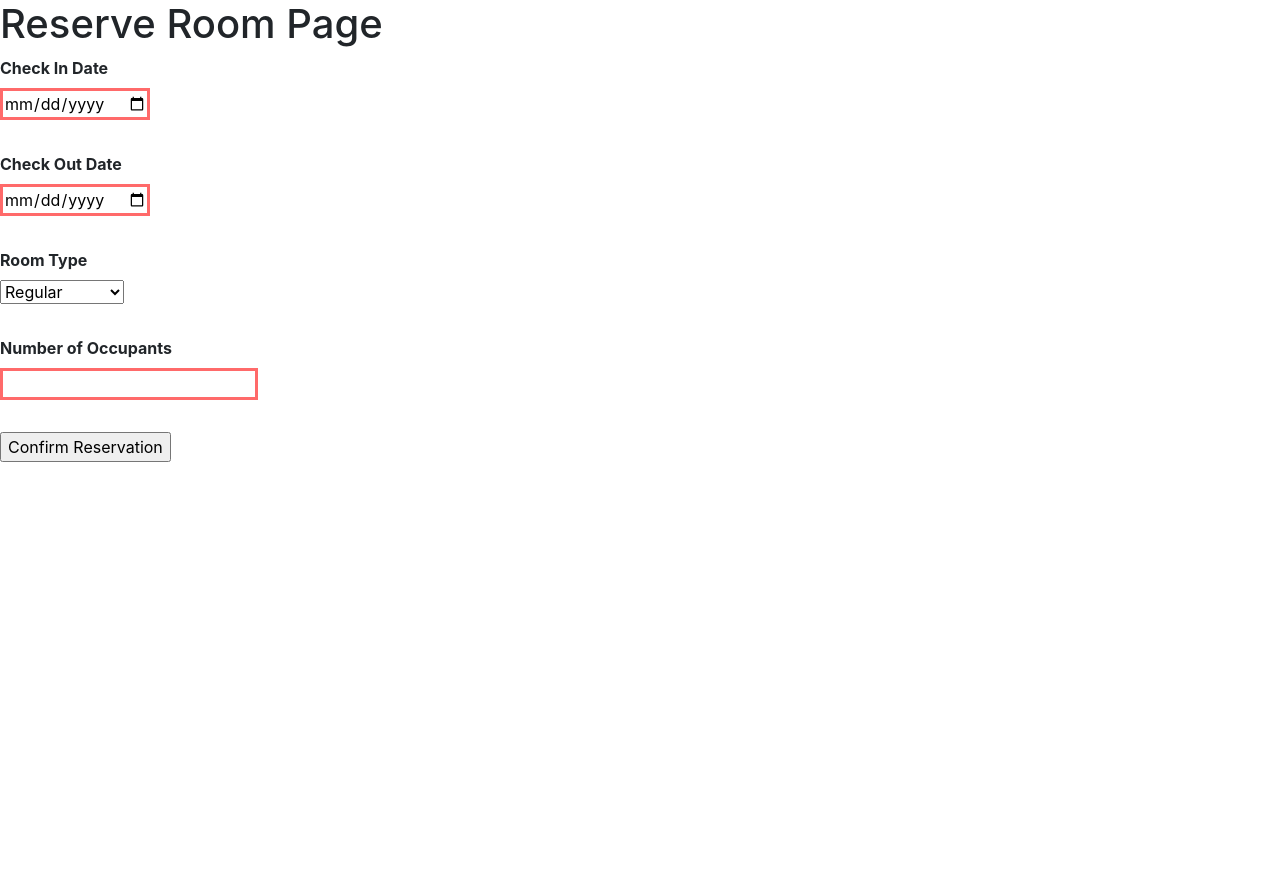
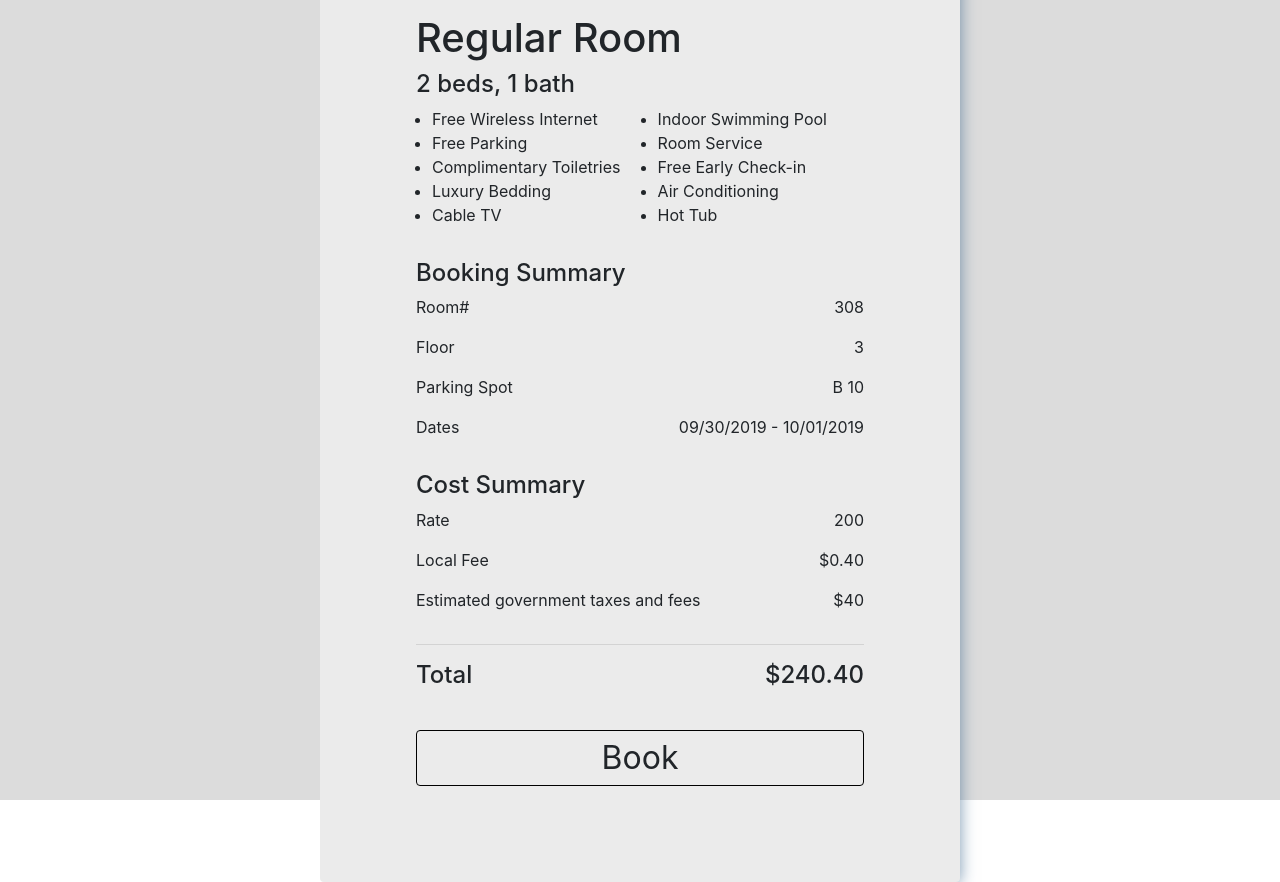
Before and after one commit to shrutipanchal7699/CMPE131, a Flask app: page /rooms/1/book in a window 1280 px wide. Before the commit the page ends 462 px from the top, so only its background shows below. Run offline with Flask 2, Linux system fonts and the light colour scheme; some libraries are stand-ins or nearby versions.

Commit message:
Implement UI for booking information.

```diff
--- /dev/null
+++ b/app/static/css/reserve.css
@@ -0,0 +1,49 @@
+#reserve-main-div {
+    display: flex;
+    justify-content: center;
+    align-items: center;
+    background-color: rgb(220, 220, 220);
+}
+
+#reserve-main-div > #reserve-detail-div {
+    padding: 6em;
+    width: 40em;
+    background-color: rgb(235, 235, 235);
+    border-radius: 4px;
+    -webkit-box-shadow: 15px 16px 15px -15px rgba(35,83,127,0.6);
+    box-shadow: 15px 16px 15px -15px rgba(35,83,127,0.6);
+}
+
+#reserve-main-div > #reserve-detail-div > .amenities {
+    display: flex;
+    flex-direction: column;
+    flex-wrap: wrap;
+    max-height: 8em;
+    padding-left: 1em;
+}
+
+#booking-summary-div {
+    margin: 2em 0 1em 0;
+}
+
+#booking-summary-div > .booking-info-item {
+    display: flex;
+    justify-content: space-between;
+}
+
+#cost-summary-div > .cost-info-item {
+    display: flex;
+    justify-content: space-between;
+}
+
+#reserve-main-div > #reserve-detail-div > .reserve-book-button {
+    all: unset;
+    display: flex;
+    font-size: 2em;
+    border: 1px solid black;
+    border-radius: 4px;
+    padding: 0.1em 1em 0.1em 1em;
+    justify-content: center;
+    margin-top: 1em;
+    cursor: pointer;
+}
--- a/app/templates/base.html
+++ b/app/templates/base.html
@@ -22,6 +22,7 @@
     <link rel="stylesheet" href="{{ url_for('static', filename='css/auth.css') }}">
     <link rel="stylesheet" href="{{ url_for('static', filename='css/roomList.css') }}">
     <link rel="stylesheet" href="{{ url_for('static', filename='css/roomDetail.css') }}">
+    <link rel="stylesheet" href="{{ url_for('static', filename='css/reserve.css') }}">
     <title>Document</title>
     {% block statics %}
 
--- a/app/templates/reserve.html
+++ b/app/templates/reserve.html
@@ -3,13 +3,66 @@
 {% block body %}
 {% from "_formhelpers.html" import render_field %}
 
-<h1>Reserve Room Page</h1>
-<form method="POST" action="{{ url_for('room_list_page') }}"/>
-    {{ form.csrf_token }}
-    {{ render_field(form.check_in_date) }}<br/>
-    {{ render_field(form.check_out_date) }} <br/>
-    {{ render_field(form.room_type) }} <br/>
-    {{ render_field(form.number_of_occupants) }} <br/>
-    <input type="submit" value="Confirm Reservation" />
-</form>
+<div id="reserve-main-div" class="flex-viewport-div">
+    <div id="reserve-detail-div">
+        <div class="details">
+            <h1>Regular Room</h1>
+            <h4>2 beds, 1 bath</h4>
+        </div>
+        <ul class="amenities">
+            <li>Free Wireless Internet</li>
+            <li>Free Parking</li>
+            <li>Complimentary Toiletries</li>
+            <li>Luxury Bedding</li>
+            <li>Cable TV</li>
+            <li>Indoor Swimming Pool</li>
+            <li>Room Service</li>
+            <li>Free Early Check-in</li>
+            <li>Air Conditioning</li>
+            <li>Hot Tub</li>
+        </ul>
+        <div id="booking-summary-div">
+            <h4>Booking Summary</h4>
+            <div class="booking-info-item">
+                <p>Room#</p>
+                <p>308</p>
+            </div>
+            <div class="booking-info-item">
+                <p>Floor</p>
+                <p>3</p>
+            </div>
+            <div class="booking-info-item">
+                <p>Parking Spot</p>
+                <p>B 10</p>
+            </div>
+            <div class="booking-info-item">
+                <p>Dates</p>
+                <p>09/30/2019 - 10/01/2019</p>
+            </div>
+        </div>
+
+        <div id="cost-summary-div">
+            <h4>Cost Summary</h4>
+            <div class="cost-info-item">
+                <p>Rate</p>
+                <p>200</p>
+            </div>
+            <div class="cost-info-item">
+                <p>Local Fee</p>
+                <p>$0.40</p>
+            </div>
+            <div class="cost-info-item">
+                <p>Estimated government taxes and fees</p>
+                <p>$40</p>
+            </div>
+            <hr/>
+            <div class="cost-info-item">
+                <h4>Total</h4>
+                <h4>$240.40</h4>
+            </div>
+        </div>
+        <a href="" class="reserve-book-button">Book</a>
+    </div>
+</div>
+
 {% endblock %}
--- a/app/templates/roomDetail.html
+++ b/app/templates/roomDetail.html
@@ -29,7 +29,7 @@
     </div>
     <div id="detail-div">
         <div class="details">
-            <h1>Regular Room</h1>
+            <h1>Regular Room, $200<span style="font-size:0.5em;">/night</span></h1>
             <h4>2 beds, 1 bath</h4>
             <p>In at lorem quam. Curabitur in massa tristique, laoreet quam in, mattis neque. Donec sagittis gravida ipsum sit amet consequat. Vivamus a efficitur sapien. Vestibulum in ultrices lorem. Integer ultricies ipsum et risus efficitur, vitae posuere nibh mollis. Vestibulum cursus elementum augue, a bibendum tellus eleifend a. Praesent viverra tortor sit amet varius ornare. Vivamus maximus neque id enim suscipit vestibulum.</p>
         </div>
```
